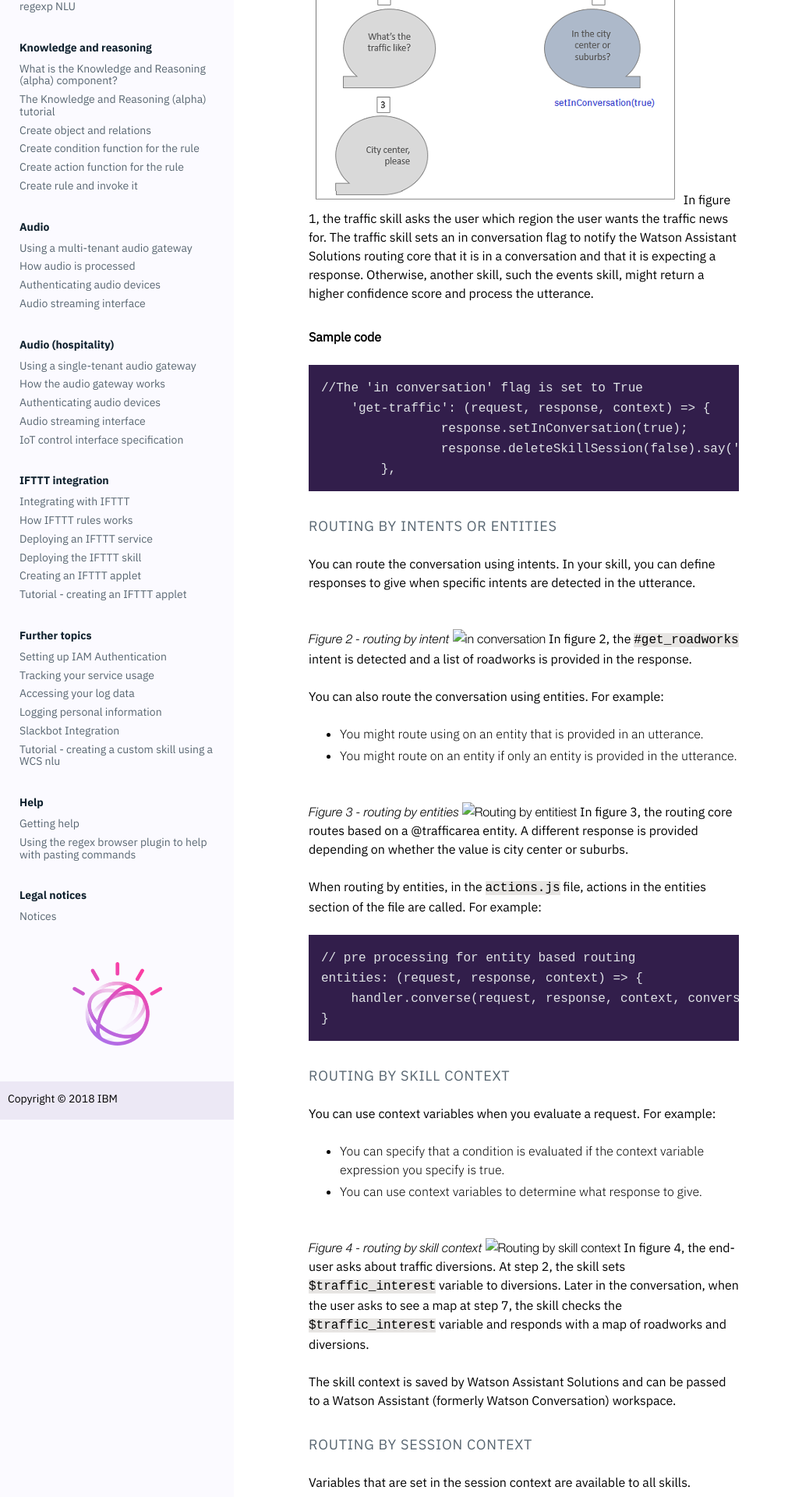
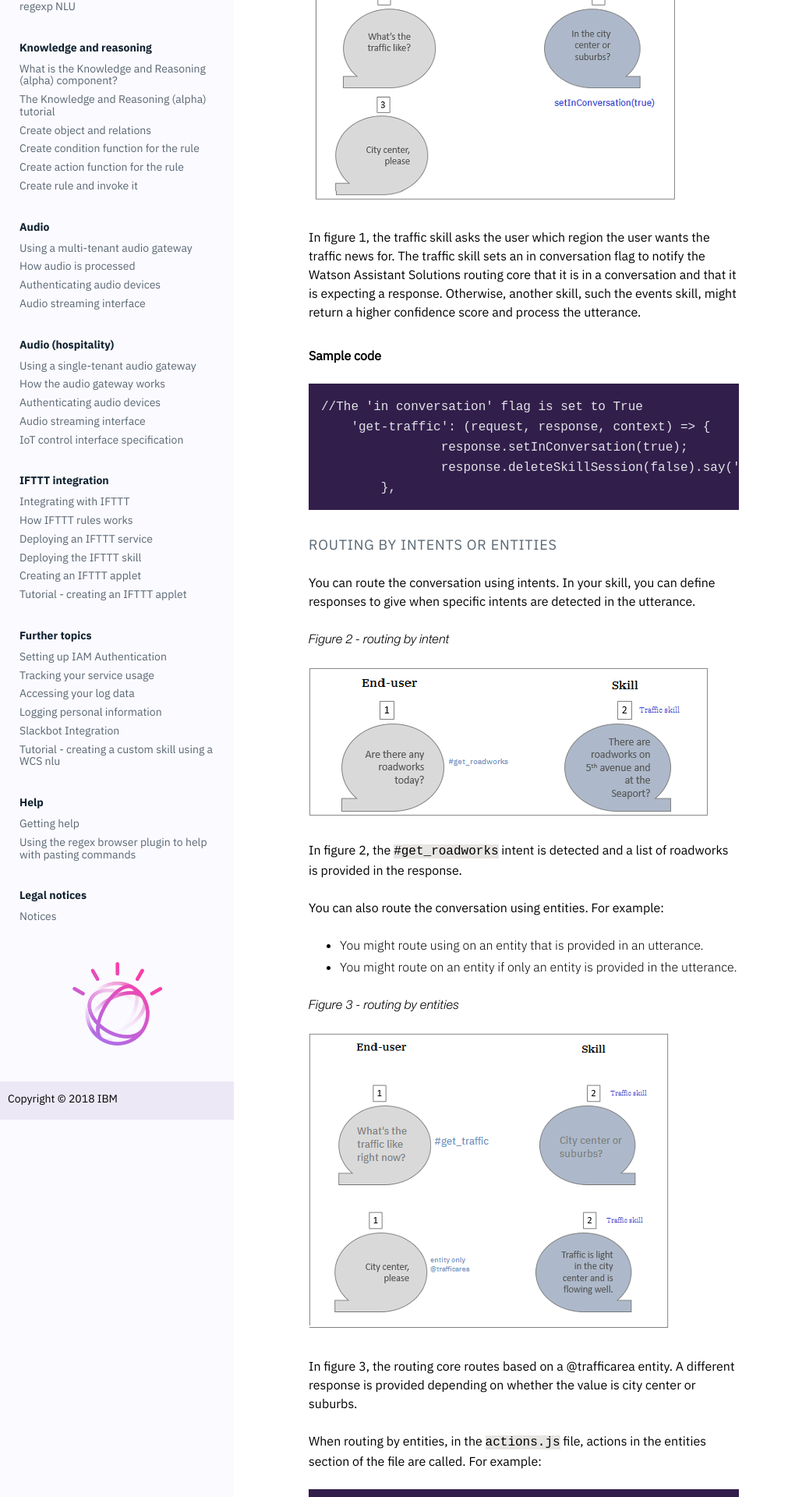
Before and after one commit to Watson-Personal-Assistant/developer, a Jekyll site: the page built from _content/skill/skill_features.md, in a window 1280 px wide. Shown: the part 685-2605 px from the top of the page at 78% size, without its empty margins (0-1011 px from the left). Built offline with Jekyll 4.4.1, drawn with Linux system fonts in a browser that asks for light colours; some of the changed text lies outside the part shown.

Commit message:
Update skill_features.md
Fix images

```diff
--- a/_content/skill/skill_features.md
+++ b/_content/skill/skill_features.md
@@ -15,6 +15,7 @@
 
 _Figure 1 - setting the in conversation flag_
 ![in conversation]({{site.baseurl}}/images/inconversation.png)
+
 In figure 1, the traffic skill asks the user which region the user wants the traffic news for.  The traffic skill sets an in conversation flag to notify the Watson Assistant Solutions routing core that it is in a conversation and that it is expecting a response. Otherwise, another skill, such the events skill, might return a higher confidence score and process the utterance.
 
 ##### Sample code
@@ -30,7 +31,8 @@
 You can route the conversation using intents.  In your skill, you can define responses to give when specific intents are detected in the utterance.
 
 _Figure 2 - routing by intent_
-![in conversation]({{site.baseurl}}/routing_by_intent2.png)
+![in conversation]({{site.baseurl}}/images/routing_by_intent2.png)
+
 In figure 2, the `#get_roadworks` intent is detected and a list of roadworks is provided in the response.
 
 You can also route the conversation using entities.  For example:
@@ -38,7 +40,8 @@
 - You might route on an entity if only an entity is provided in the utterance.
 
 _Figure 3 - routing by entities_
-![Routing by entitiest]({{site.baseurl}}/routing_by_entities2.PNG)
+![Routing by entitiest]({{site.baseurl}}/images/routing_by_entities2.PNG)
+
 In figure 3, the routing core routes based on a @trafficarea entity.  A different response is provided depending on whether the value is city center or suburbs.
 
 When routing by entities, in the `actions.js` file, actions in the entities section of the file are called.  For example:
@@ -55,7 +58,8 @@
 - You can use context variables to determine what response to give.
 
 _Figure 4 - routing by skill context_
-![Routing by skill context]({{site.baseurl}}/skill_context_ex.PNG)
+![Routing by skill context]({{site.baseurl}}/images/skill_context_ex.PNG)
+
 In figure 4, the end-user asks about traffic diversions.  At step 2, the skill sets `$traffic_interest` variable to diversions.  Later in the conversation, when the user asks to see a map at step 7, the skill checks the `$traffic_interest` variable and responds with a map of roadworks and diversions.
 
 The skill context is saved by Watson Assistant Solutions and can be passed to a Watson Assistant (formerly Watson Conversation) workspace.
@@ -64,7 +68,8 @@
 Variables that are set in the session context are available to all skills.
 
 _Figure 5 - routing by session context_
-![Routing by session context]({{site.baseurl}}/skill_session_context_ex.png)
+![Routing by session context]({{site.baseurl}}/images/skill_session_context_ex.png)
+
 In figure 5, at step 2, the traffic skill saves the region of interest, city center, to a `$region` variable in the session context. Later in the conversation at step 7, the user asks "Are there any outdoor concerts on there today".  The utterance is routed to a different skill this time.  The events skill returns the highest confidence score. The events skill uses the `$region` variable to determine what response to provide to the utterance.  The events skill returns a response based on the city center region.
 
 #### Routing by utterance context and rejecting utterances
@@ -73,7 +78,7 @@
 In certain circumstances, you might want the skill to reject an utterance that it is equipped to handle.  For example, the traffic skill is designed to handle the `#get_map` intent. The goal of this intent is to display a live traffic map.  On evaluation, the skill returns a confidence level above its threshold value. However, you want the traffic skill to display a map if the user is at home and not if they are in their car.  You can design your skill to call the reject utterance function in the evaluation request.
 
 _Figure 6 - reject evaluation per utterance context_
-![Rejecting an utterance based on the utterance context]({{site.baseurl}}/reject_utterance2.png)
+![Rejecting an utterance based on the utterance context]({{site.baseurl}}/images/reject_utterance2.png)
 
 In figure 6, when `$location` in utterance context is set to at home, the evaluation request is processed. Later in the conversation, when `$location` in utterance context is set to _in the car_, the evaluation request is rejected.
 **Note**: The `$location` variable is set by the app that is running in the car or the house, that is, the app that is sending the request.
@@ -94,7 +99,8 @@
 No matter how broad a knowledge base your assistant has, cicumstances will arise that your skills do not have the knoweldge to handle.  In your responses, you can provide a more elegant response than "I'm not trained for this".
 
 _Figure 7 - routing to a fallback skill_
-![Routing to a fallback skill]({{site.baseurl}}/fallback.png)
+![Routing to a fallback skill]({{site.baseurl}}/images/fallback.png)
+
 In figure 7, at step 2, the user is reminded of the type of questions to ask.
 
 Define fallback skills to capture these circumstances. Design your fallback skills to  capture most utterances and to return a high confidence score for any utterance.
```
